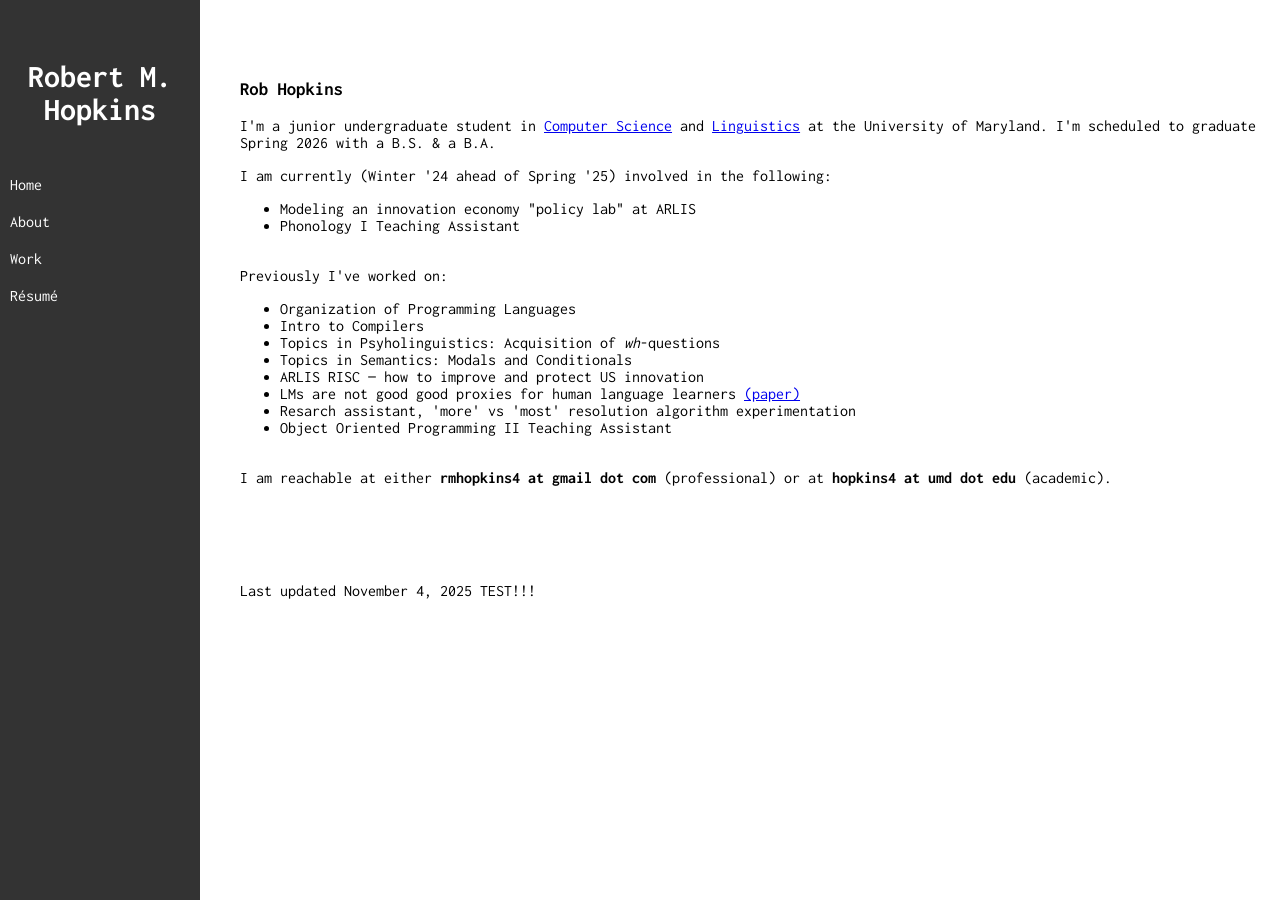
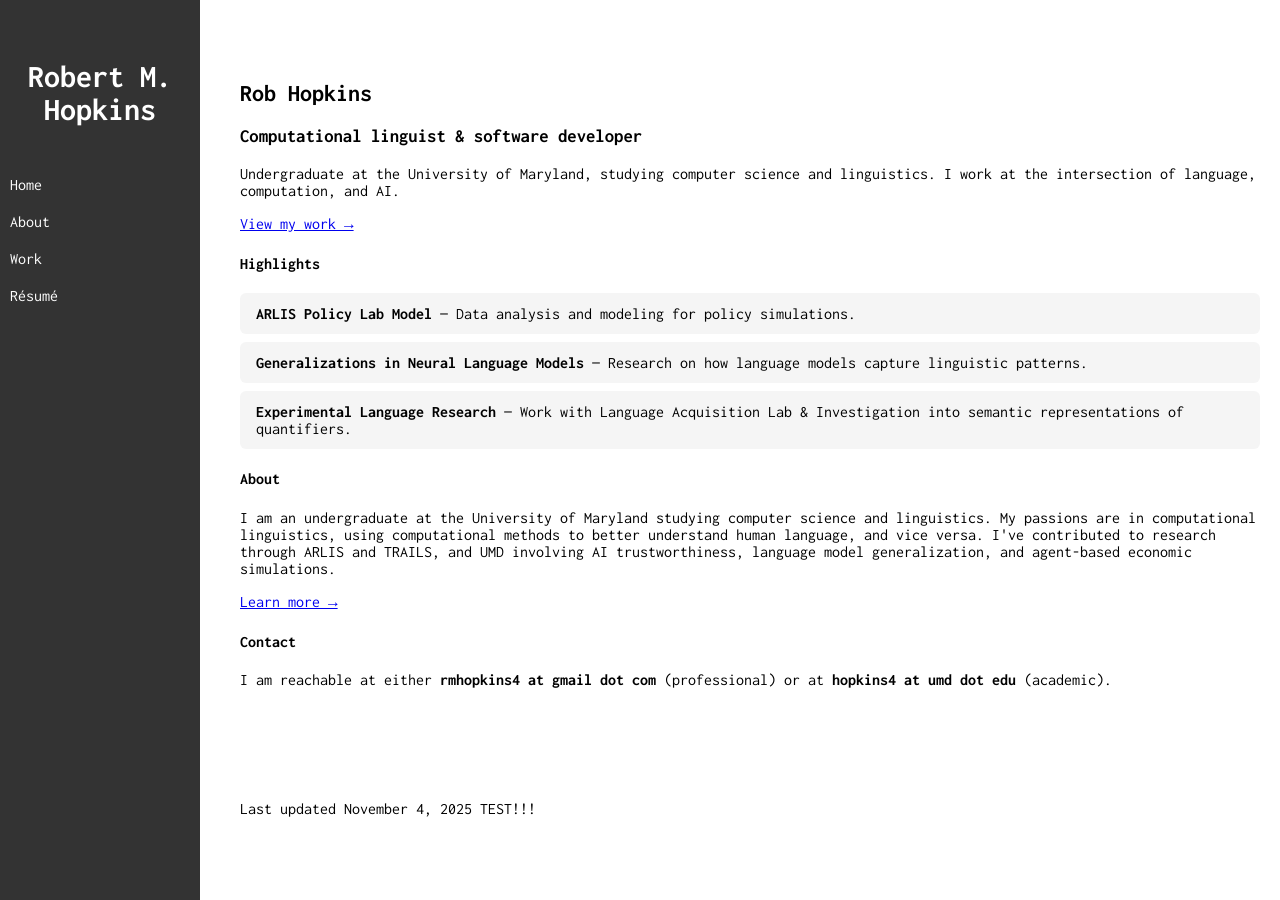
Before and after one commit to rmhopkins4/rmhopkins4.github.io, a Jekyll site: the page built from index.html, in a window 1280 px wide. Built offline with Jekyll 4.4.1, drawn with Linux system fonts in a browser that asks for light colours.

Commit message:
Revamp pages

```diff
--- a/_layouts/default.html
+++ b/_layouts/default.html
@@ -1,5 +1,5 @@
 ---
-last_modified: 2025-11-04T23:14:09-0500
+last_modified: 2025-11-04T23:43:14-0500
 ---
 <!DOCTYPE html>
 <html lang="en">
--- a/about.html
+++ b/about.html
@@ -1,11 +1,11 @@
 ---
 layout: default
-last_modified: 2025-11-04T23:14:09-0500
+last_modified: 2025-11-04T23:43:14-0500
 title: Robert M. Hopkins — About
 ---
 
 <div class="content">
-  <h3>About me</h3>
+  <h2>About me</h2>
   <p>I use <i>he/him</i> pronouns.</p>
   <p>
     My name, Robert Melvin Hopkins IV, I get from my father, who got it from his
--- a/assets/css/styles.css
+++ b/assets/css/styles.css
@@ -16,7 +16,7 @@ body {
   height: 100vh;
   width: 200px;
   background-color: #333;
-  padding-top: 60px; /* Start below the button */
+  padding-top: 60px;
   position: fixed;
   color: white;
   left: 0;
@@ -45,9 +45,9 @@ body {
 /* Content styles */
 .content {
   font-family: 'Inconsolata', monospace;
-  margin-left: 220px; /* To avoid overlap with sidebar */
+  margin-left: 220px; /* avoid overlap with sidebar */
   padding: 20px;
-  padding-top: 60px; /* Push content down below the button */
+  padding-top: 60px;
 }
 
 /* Button styles */
@@ -109,3 +109,22 @@ body {
     height: 500px; /* Full viewport height */
   }
 }
+
+
+.highlights ul {
+  list-style: none;
+  padding-left: 0;
+}
+
+.highlights li {
+  background: #f5f5f5;
+  margin: 0.5em 0;
+  padding: 0.75em 1em;
+  border-radius: 6px;
+  transition: background 0.2s;
+}
+
+.highlights li:hover {
+  background: #e0e0e0;
+  cursor: pointer;
+}
--- a/index.html
+++ b/index.html
@@ -1,48 +1,46 @@
 ---
 layout: default
-last_modified: 2025-11-04T23:14:09-0500
+last_modified: 2025-11-04T23:43:14-0500
 title: Robert M. Hopkins
 ---
 
 <div class="content">
-  <h3>Rob Hopkins</h3>
-  <p>
-    I'm a junior undergraduate student in
-    <a href="https://www.cs.umd.edu/" title="CS department's website" target="_blank" rel="noopener noreferrer">Computer
-      Science</a>
-    and
-    <a href="https://linguistics.umd.edu/" title="linguistics department's website" target="_blank"
-      rel="noopener noreferrer">Linguistics</a>
-    at the University of Maryland. I'm scheduled to graduate Spring 2026 with a
-    B.S. & a B.A.
-  </p>
-  <div>
-    I am currently (Winter '24 ahead of Spring '25) involved in the following:
-    <ul>
-      <li>Modeling an innovation economy "policy lab" at ARLIS</li>
-      <li>Phonology I Teaching Assistant</li>
-    </ul>
+  <h2>Rob Hopkins</h2>
 
-    <br />
+  <h3>Computational linguist & software developer</h4>
+    <p>
+      Undergraduate at the University of Maryland, studying computer science and linguistics.
+      I work at the intersection of language, computation, and AI.
+    </p>
+    <p>
+      <a href=work.html>View my work →</a>
+    </p>
 
-    Previously I've worked on:
-    <ul>
-      <li>Organization of Programming Languages</li>
-      <li>Intro to Compilers</li>
-      <li>Topics in Psyholinguistics: Acquisition of <i>wh</i>-questions</li>
-      <li>Topics in Semantics: Modals and Conditionals</li>
-      <li>ARLIS RISC — how to improve and protect US innovation</li>
-      <li>LMs are not good good proxies for human language learners <a
-          href="https://arxiv.org/pdf/2410.18225">(paper)</a></li>
-      <li>Resarch assistant, 'more' vs 'most' resolution algorithm experimentation</li>
-      <li>Object Oriented Programming II Teaching Assistant</li>
-    </ul>
-  </div>
 
-  <br />
+    <h4>Highlights</h4>
+    <div class="highlights">
+      <ul>
+        <li><b>ARLIS Policy Lab Model</b> — Data analysis and modeling for policy simulations.</li>
+        <li><b>Generalizations in Neural Language Models</b> — Research on how language models capture linguistic patterns.</li>
+        <li><b>Experimental Language Research</b> — Work with Language Acquisition Lab & Investigation into semantic representations of quantifiers.</li>
+      </ul>
+    </div>
 
-  <div>
-    I am reachable at either <b>rmhopkins4 at gmail dot com</b> (professional)
-    or at <b>hopkins4 at umd dot edu</b> (academic).
-  </div>
+
+    <h4>About</h4>
+    <p>
+      I am an undergraduate at the University of Maryland studying computer science and linguistics. My passions are in
+      computational linguistics, using computational methods to better understand human language, and vice versa. I've
+      contributed to research through ARLIS and TRAILS, and UMD involving AI trustworthiness, language model
+      generalization, and agent-based economic simulations.
+    </p>
+    <p>
+      <a href="about.html">Learn more →</a>
+    </p>
+
+    <h4>Contact</h4>
+    <p>
+      I am reachable at either <b>rmhopkins4 at gmail dot com</b> (professional) or at <b>hopkins4 at umd dot edu</b>
+      (academic).
+    </p>
 </div>
--- a/resume.html
+++ b/resume.html
@@ -8,13 +8,13 @@ title: Robert M. Hopkins — Résumé
   <h3>Résumé</h3>
   <p>
     I encourage you to
-    <a href="/assets/pdf/resumeHopkins11_4_25.pdf" title="Download my résumé" target="_blank"
+    <a href="/assets/pdf/resumeHopkins_11_4_25.pdf" title="Download my résumé" target="_blank"
       rel="noopener noreferrer">download</a>
     instead of viewing here. In the future, for a more expansive explanation of my work, feel
     free to navigate to my
     <a href="work.html">Work page</a>.
   </p>
   <div class="pdf-container">
-    <embed src="/assets/pdf/resumeHopkins11_4_25.pdf" type="application/pdf" width="100%" height="800px" />
+    <embed src="/assets/pdf/resumeHopkins_11_4_25.pdf" type="application/pdf" width="100%" height="800px" />
   </div>
 </div>
```
Also changed, not shown: other parts of resume.html (+1 -1 lines), work.html (+7 -3 lines), README.md.
